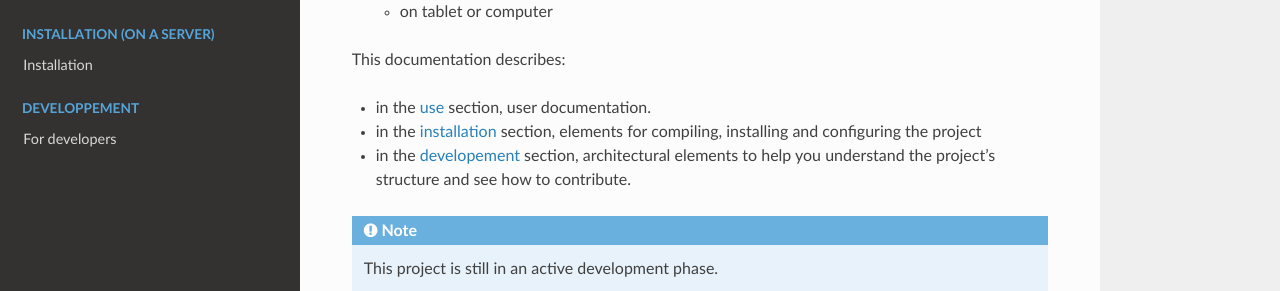
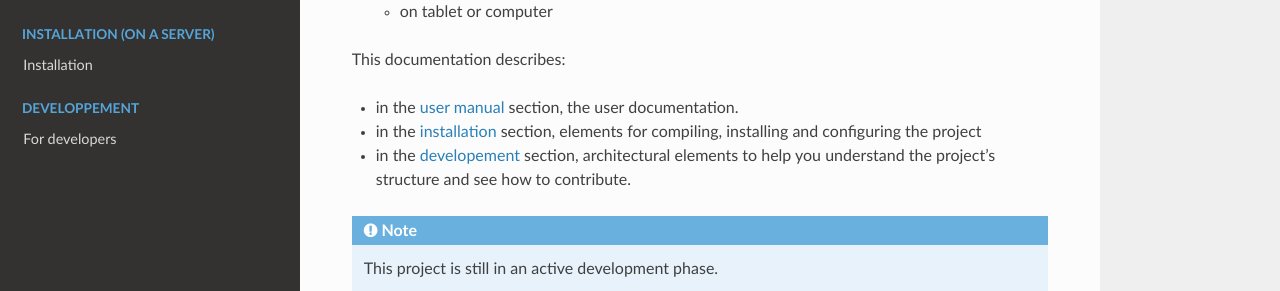
Before and after one commit to correctexam/documentation, a Sphinx documentation site: the page built from docs/source/index.md, in a window 1280 px wide and 900 px high, scrolled down 397 px. Shown: the part 160-451 px from the top of the window. Built offline with Sphinx 7.4.7 and the Read the Docs theme 2.0.0, drawn with Linux system fonts in a browser that asks for light colours.

Commit message:
update main pages

```diff
--- a/docs/source/index.md
+++ b/docs/source/index.md
@@ -20,7 +20,7 @@
 
 This documentation describes:
 
-- in the [use](user1) section, user documentation.
+- in the [user manual](user1) section, the user documentation.
 - in the [installation](installation) section, elements for compiling, installing and configuring the project
 - in the [developement](developer1) section, architectural elements to help you understand the project's structure and see how to contribute.
 
```
